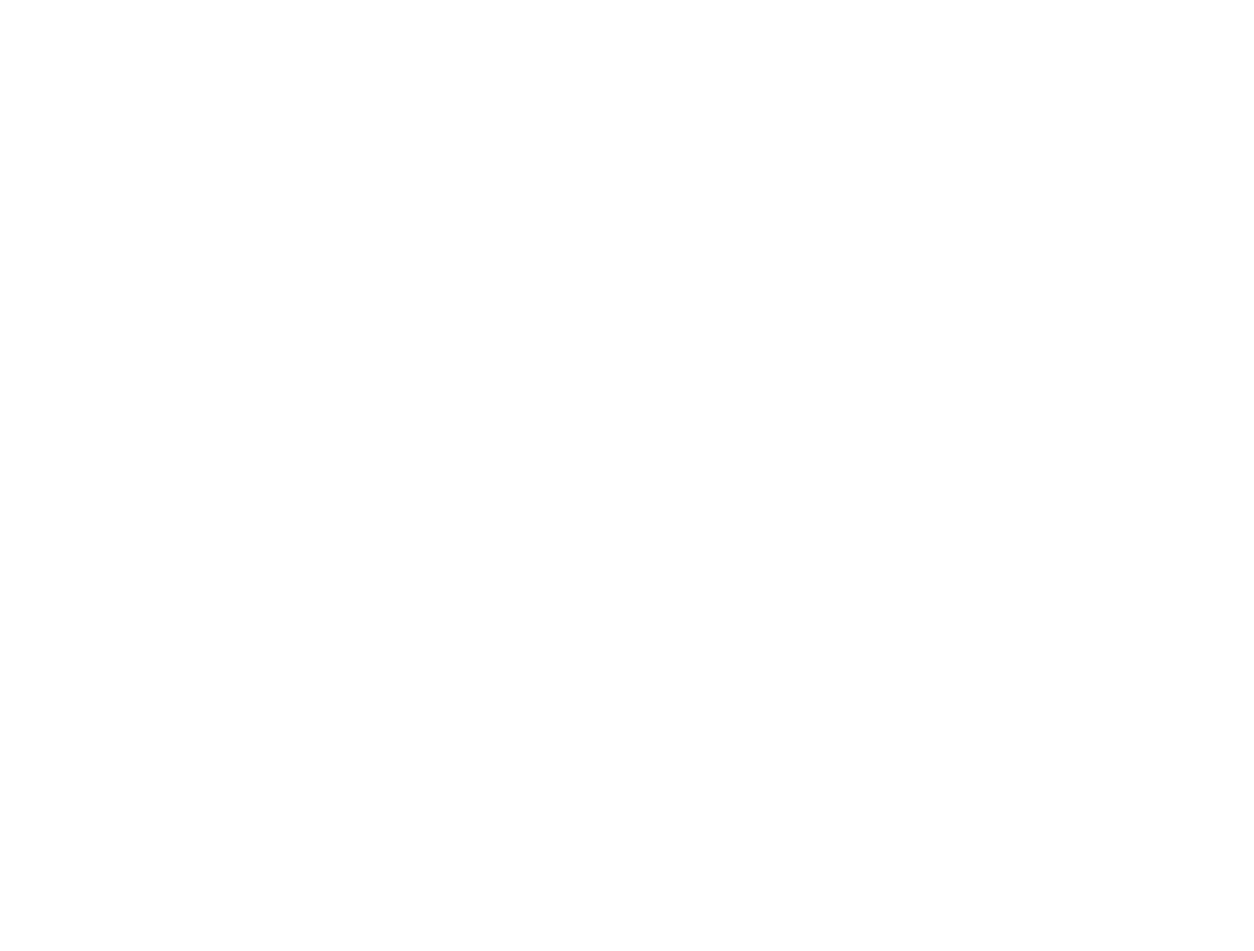
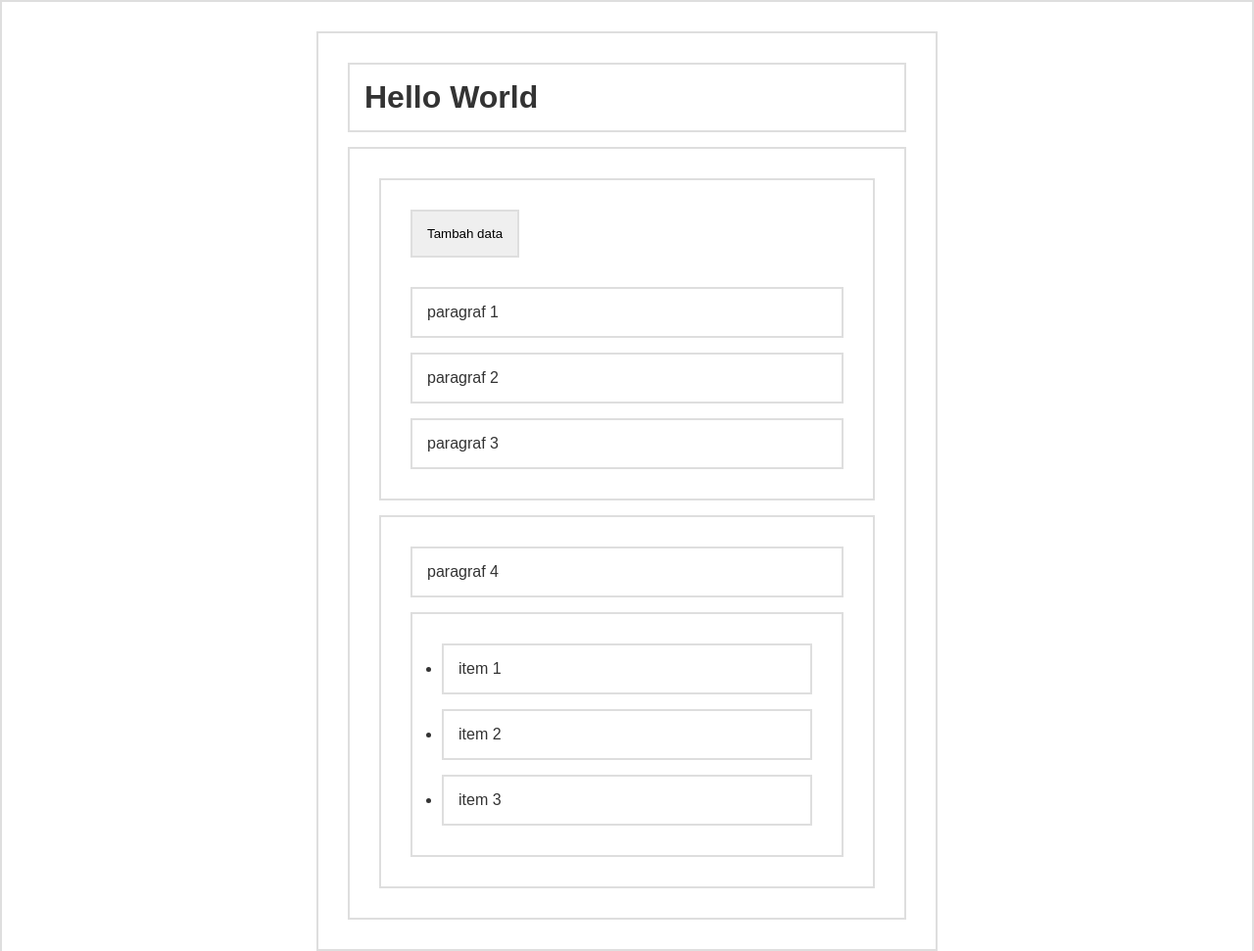
Before and after one commit to Hendridev/Vanilla-JS.Path, a plain HTML site: page Dom Js/3-Events/index.html in a window 1280 px wide. Shown: the top 971 px of the page at 98% size. Before the commit the page ends 800 px from the top, so only its background shows below. Drawn offline with Linux system fonts and the light colour scheme.

Commit message:
change few items and add js events

```diff
--- a/Dom Js/3-Events/index.html
+++ b/Dom Js/3-Events/index.html
@@ -0,0 +1,52 @@
+<!DOCTYPE html>
+<html lang="en">
+
+<head>
+    <meta charset="UTF-8">
+    <title>Dom Selection</title>
+    <link rel="stylesheet" href="https://cdnjs.cloudflare.com/ajax/libs/font-awesome/5.15.1/css/all.min.css" integrity="sha512-+4zCK9k+qNFUR5X+cKL9EIR+ZOhtIloNl9GIKS57V1MyNsYpYcUrUeQc9vNfzsWfV28IaLL3i96P9sdNyeRssA==" crossorigin="anonymous" />
+    <style>
+        * {
+            border: 2px solid #dedede;
+            padding: 15px;
+            margin: 15px;
+        }
+
+        html {
+            margin: 0;
+            padding: 0;
+        }
+
+        body {
+            max-width: 600px;
+            margin: 30px auto;
+            font-family: sans-serif;
+            color: #333;
+        }
+    </style>
+</head>
+
+<body>
+
+    <h1 id="judul">Hello World</h1>
+    <div id="container">
+        <section id="a">
+            <button class="but">Tambah data</button>
+            <p class="p1">paragraf 1</p>
+            <p class="p2">paragraf 2</p>
+            <p class="p3">paragraf 3</p>
+        </section>
+        <section id="b">
+            <p>paragraf 4</p>
+            <ul>
+                <li draggable="true">item 1</li>
+                <li>item 2</li>
+                <li>item 3</li>
+            </ul>
+        </section>
+    </div>
+
+    <script src="js/script.js"></script>
+</body>
+
+</html>
--- a/Dom Js/3-Events/js/script.js
+++ b/Dom Js/3-Events/js/script.js
@@ -0,0 +1,21 @@
+const wrapper = document.getElementById('a');
+const button = document.querySelector('.but');
+var i = 3;
+button.addEventListener('click',() => {
+    i < 10 ? i += 1 : exit;
+    const newItem = document.createElement('p');
+    newItem.textContent = "paragraf " + i;
+    wrapper.appendChild(newItem);
+    newItem.classList.add('p' + i);
+    newItem.style.color = "salmon";
+    newItem.addEventListener('mouseover',()=>{
+       newItem.style.color = "black";
+    });
+});
+
+window.onscroll = () =>{
+    console.log(Math.random());
+}
+
+// event list -click -mouseover -resize -scroll -mouseout
+// documentation => https://developer.mozilla.org/en-US/docs/Web/Events
```
Also changed, not shown: Dom Js/1-Selection/index.html (+0 -1 lines), Dom Js/2-Manipulation/index.html (+0 -1 lines).
